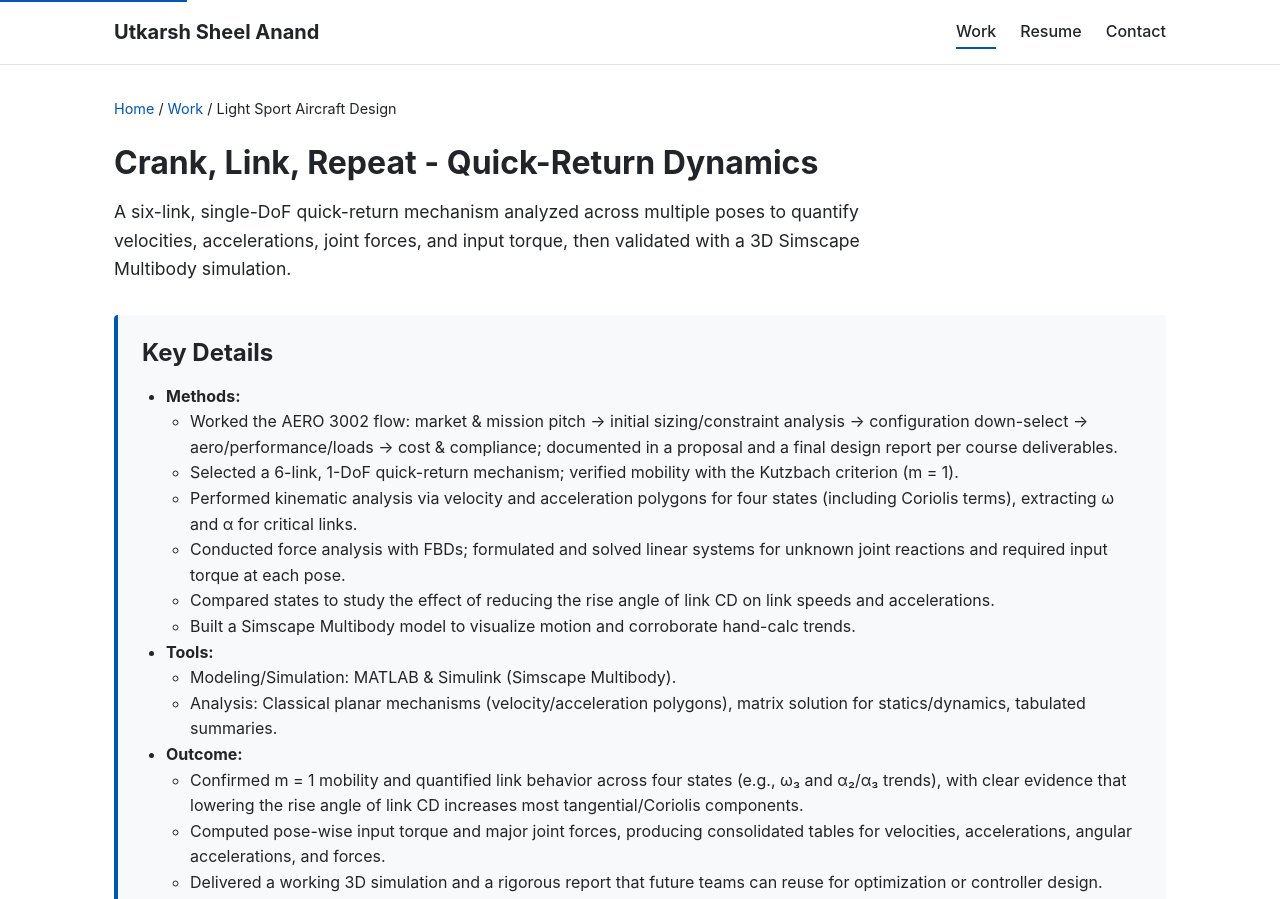
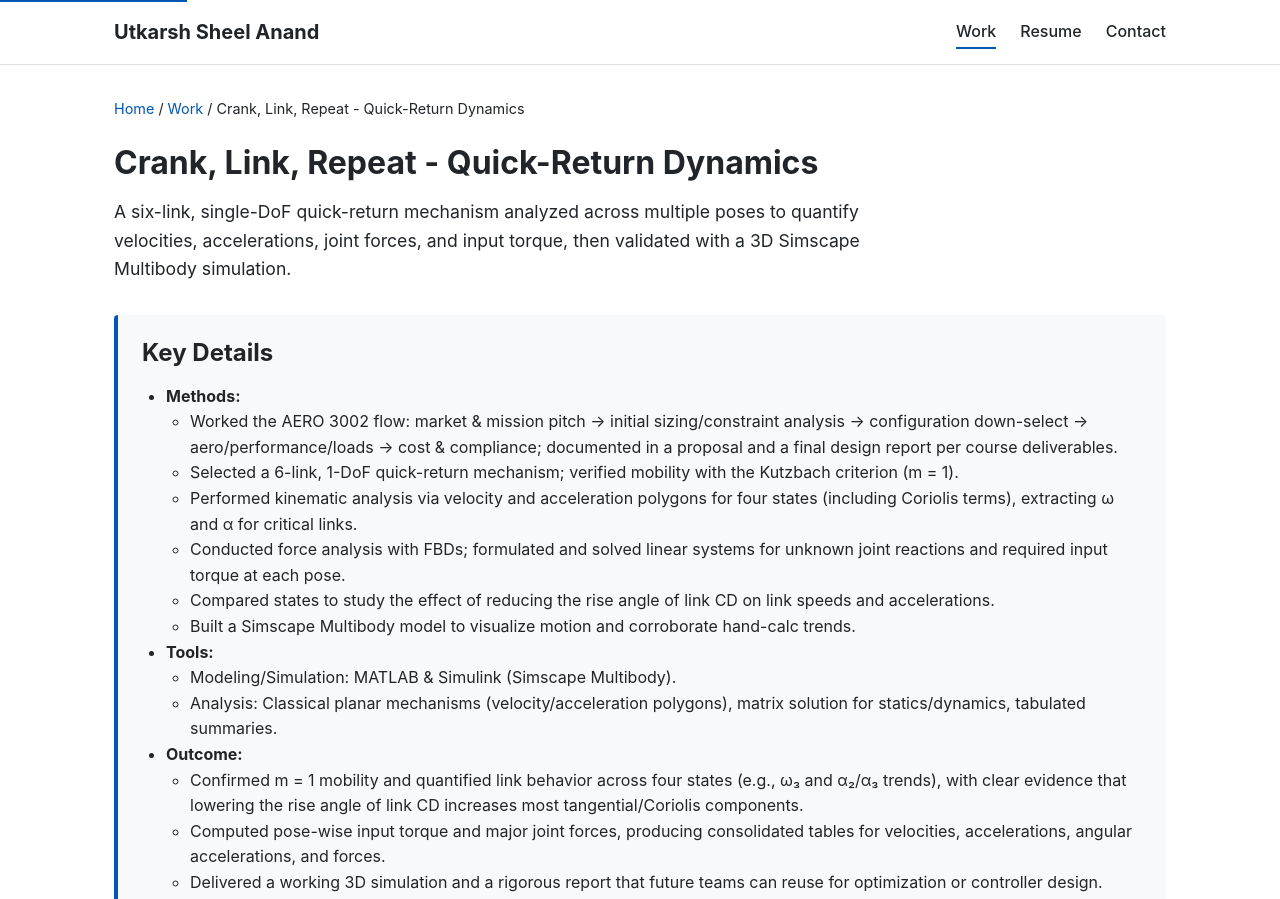
Before and after one commit to DexUt/DevUt.github.io, a plain HTML site: page quick-return.html in a window 1280 px wide. Shown: the top 899 px of the page. Drawn offline with Linux system fonts and the light colour scheme.

Commit message:
Replace all code with new version

```diff
--- a/quick-return.html
+++ b/quick-return.html
@@ -29,7 +29,8 @@
     <main id="main-content" class="project-page">
         <div class="container">
             <nav class="breadcrumbs">
-                <a href="./index.html">Home</a> / <a href="./index.html#featured-work">Work</a> / <span> Light Sport Aircraft Design</span>
+                <a href="./index.html">Home</a> / <a href="./index.html#featured-work">Work</a> / <span> Crank, Link, Repeat - Quick-Return Dynamics
+</span>
             </nav>
             <h1>Crank, Link, Repeat - Quick-Return Dynamics </h1>
             <p class="project-abstract"> A six-link, single-DoF quick-return mechanism analyzed across multiple poses to quantify velocities, accelerations, joint forces, and input torque, then validated with a 3D Simscape Multibody simulation. </p>
@@ -70,7 +71,8 @@
             </div>
 
             <div class="pdf-viewer">
-                <iframe src="./reports/quick_return.pdf" title="Light Sport Aircraft Design PDF" loading="lazy"></iframe>
+                <iframe src="./reports/quick_return.pdf" title="Crank, Link, Repeat - Quick-Return Dynamics
+ PDF" loading="lazy"></iframe>
                 <p><a href="./reports/quick_return.pdf" target="_blank" rel="noopener">Download the PDF</a></p>
             </div>
 
```
Also changed, not shown: 2 other files.
